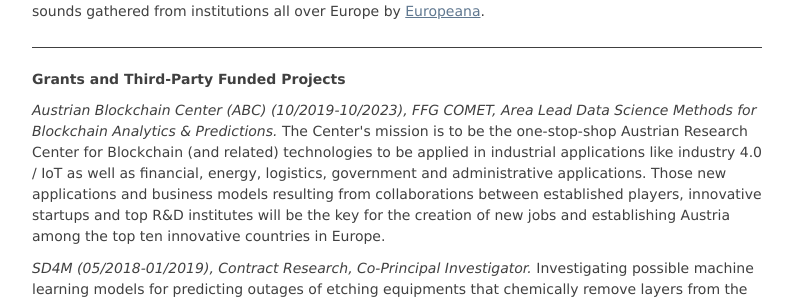
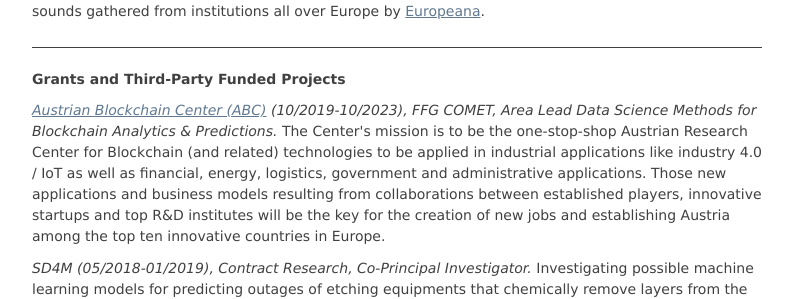
Before and after one commit to behas/behas.github.com, a Jekyll site: the page built from index.html, in a window 1280 px wide and 900 px high, scrolled down 1633 px. Shown: the part 158-457 px from the top of the window, without its empty margins (243-1035 px from the left). Built offline with Jekyll 4.4.1, drawn with Linux system fonts in a browser that asks for light colours; some of the changed lines change nothing that is shown.

Commit message:
updated abc link

```diff
--- a/_data/projects.yml
+++ b/_data/projects.yml
@@ -1,4 +1,5 @@
 - acronym: "Austrian Blockchain Center (ABC)"
+  uri: "https://blockchain-center.at/"
   start_date: "2019-10-01"
   end_date: "2023-10-31"
   funding_source: "FFG COMET"
```
